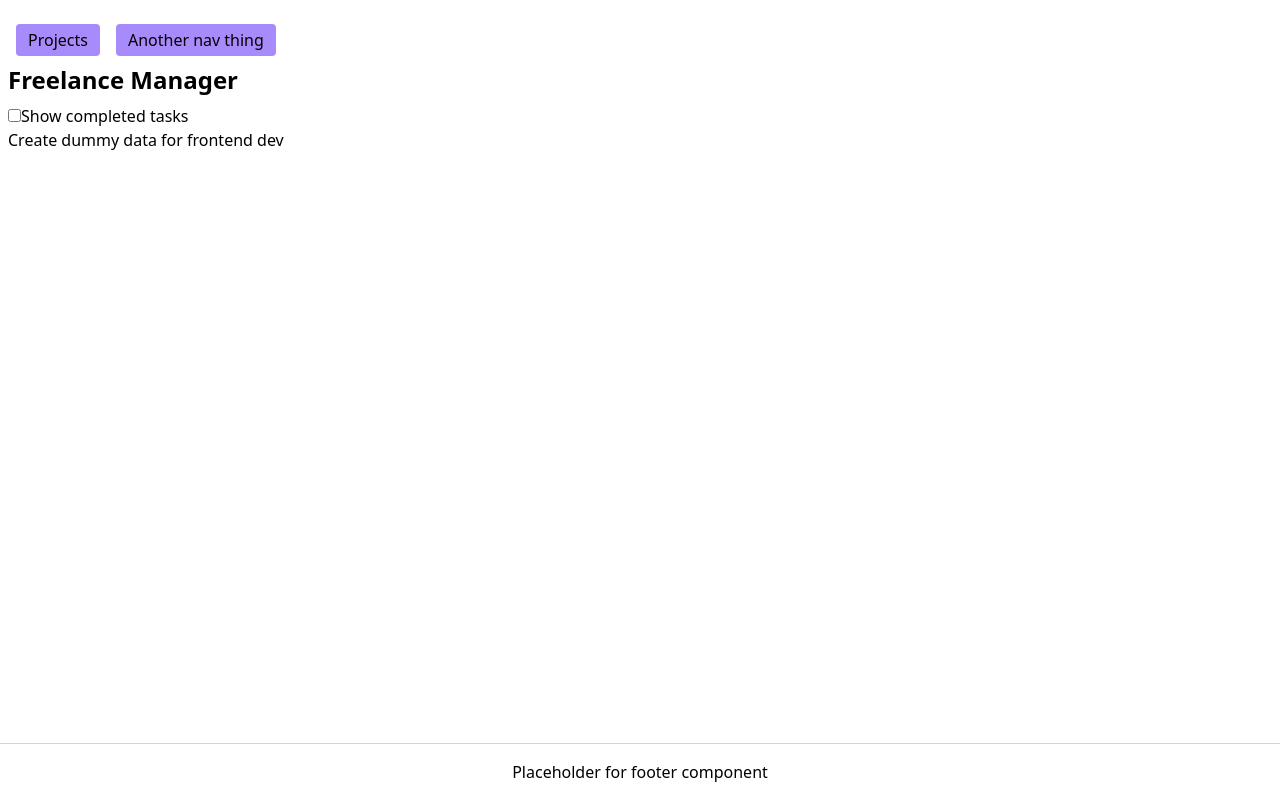
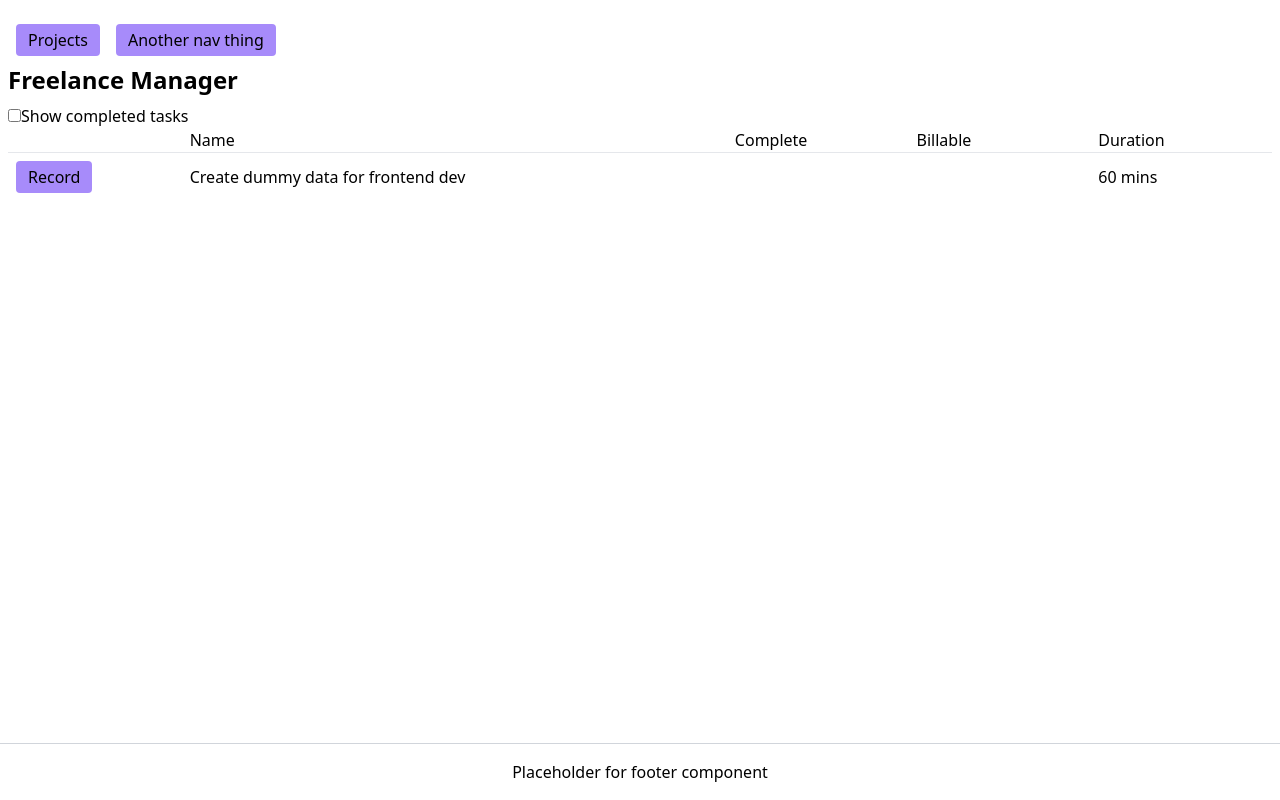
Before and after one commit to MattB09/freelance_manager, a Vue app: page /app in a window 1280 px wide. Both pictures are taken after a click on the element "Freelance Manager". Built offline with nearby package versions, Linux system fonts and the light colour scheme; data requests are answered from the project's data file.

Commit message:
Created basic grid for displaying tasks and a button for recording time.

```diff
--- a/src/components/SingleProject.vue
+++ b/src/components/SingleProject.vue
@@ -3,19 +3,38 @@
     <h1 class="text-2xl font-semibold mt-0 mb-2">{{ project && project.name }}</h1>
     <input type="checkbox" id="taskComplete" v-model="showCompleted">
     <label for="taskComplete">Show completed tasks</label>
+    <!-- Header for grid of tasks... -->
+    <div class="grid grid-cols-7 gap-2 border-b items-center">
+      <span class="col-span-1"></span>
+      <span class="col-span-3">Name</span>
+      <span class="col-span-1">Complete</span>
+      <span class="col-span-1">Billable</span>
+      <span class="col-span-1">Duration</span>
+    </div>
+    <!-- Actual Task data -->
     <div v-for="task in filteredTasks" :key="task.id"
-      class="grid grid-cols-12 gap-2">
-      <h2 class="col-span-4">{{ task.name }}</h2>
+      class="grid grid-cols-7 gap-2 items-center">
+      <span class="col-span-1"><Button :text="'Record'" /></span>
+      <h2 class="col-span-3">{{ task.name }}</h2>
+      <span class="col-span-1">{{ task.isComplete ? 'Completed' : ''}}</span>
+      <span class="col-span-1">{{ task.isBillable ? 'Billable' : ''}}</span>
+      <span class="col-span-1">{{ task.duration + ' mins'}} </span>
     </div>
+    <!-- if no tasks -->
+    <h2 v-if="!filteredTasks.length">There are no tasks that meet your selection.</h2>
   </div>
 </template>
 
 <script lang="ts">
 import { computed, defineComponent, ref } from 'vue';
 import { useStore } from '@/store';
+import Button from '@/components/Button.vue';
 
 export default defineComponent({
   name: 'SingleProject',
+  components: {
+    Button,
+  },
   setup() {
     const store = useStore();
     const showCompleted = ref<boolean>(false);
```
